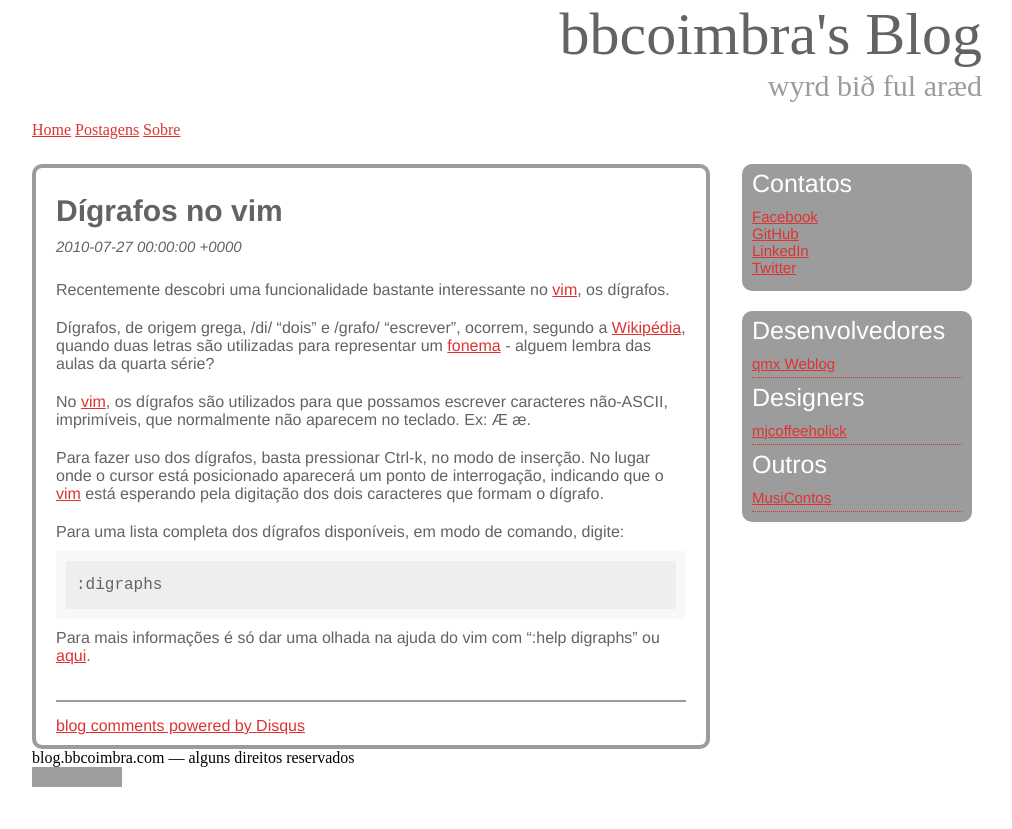
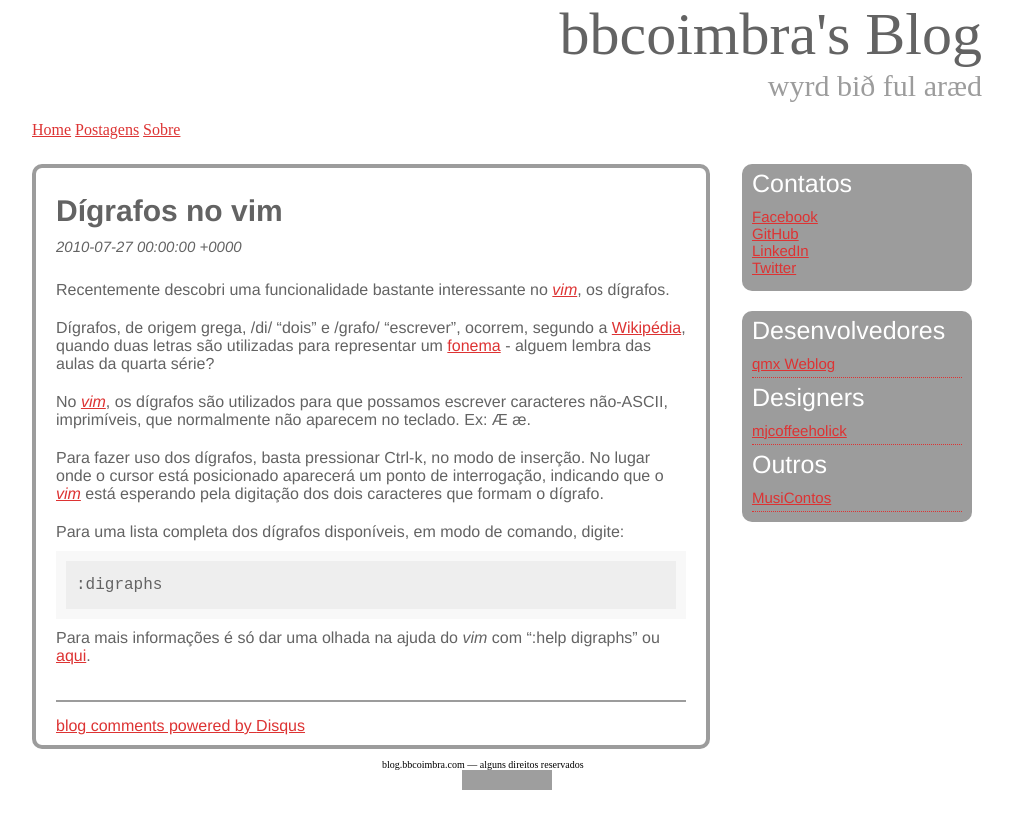
Before and after one commit to bbcoimbra/bbcoimbra.github.com, a Jekyll site: the page built from _posts/2010-07-27-digrafos-no-vim.markdown, in a window 1280 px wide. Shown: the top 829 px of the page, without its empty margins (133-1145 px from the left). Built offline with Jekyll 4.4.1, drawn with Linux system fonts in a browser that asks for light colours; nearby versions of some CDN libraries; Markdown is read by kramdown in place of the engine named in the settings; comment, search, counter and statistics services are not loaded; grey boxes are pictures that could not be loaded.

Commit message:
update css file

```diff
--- a/stylesheets/style.css
+++ b/stylesheets/style.css
@@ -222,94 +222,105 @@ body { background: white; }
 
 /* line 15, ../_sass/style.scss */
 a { color: #dd3333; }
+/* line 17, ../_sass/style.scss */
+a img { margin: 0 auto; }
 
-/* line 18, ../_sass/style.scss */
+/* line 22, ../_sass/style.scss */
 img { display: block; }
 
-/* line 20, ../_sass/style.scss */
+/* line 24, ../_sass/style.scss */
 .clear { clear: both; }
 
-/* line 22, ../_sass/style.scss */
+/* line 26, ../_sass/style.scss */
 #header { -webkit-border-radius: 10px; -moz-border-radius: 10px; border-radius: 10px; margin-bottom: 20px; }
-/* line 25, ../_sass/style.scss */
+/* line 29, ../_sass/style.scss */
 #header h1 { font-size: 60px; color: #636363; text-align: right; }
-/* line 31, ../_sass/style.scss */
+/* line 35, ../_sass/style.scss */
 #header h2 { font-size: 45px; }
-/* line 35, ../_sass/style.scss */
+/* line 39, ../_sass/style.scss */
 #header h3 { font-size: 30px; color: #9c9c9c; text-align: right; }
 
-/* line 42, ../_sass/style.scss */
+/* line 46, ../_sass/style.scss */
 .menu { margin-bottom: 25px; }
-/* line 44, ../_sass/style.scss */
+/* line 48, ../_sass/style.scss */
 .menu ul { list-style: none; }
-/* line 46, ../_sass/style.scss */
+/* line 50, ../_sass/style.scss */
 .menu ul li { display: inline; }
 
-/* line 52, ../_sass/style.scss */
+/* line 56, ../_sass/style.scss */
 #middle { color: #636363; font-family: helvetica, sans-serif; }
 
-/* line 57, ../_sass/style.scss */
+/* line 61, ../_sass/style.scss */
 #content { -webkit-border-radius: 10px; -moz-border-radius: 10px; border-radius: 10px; border: 4px solid #9c9c9c; padding: 10px 20px; }
 
-/* line 63, ../_sass/style.scss */
+/* line 67, ../_sass/style.scss */
 .nav_all_posts { margin-bottom: 20px; }
-/* line 65, ../_sass/style.scss */
+/* line 69, ../_sass/style.scss */
 .nav_all_posts h1 { margin: 20px 0 10px 0; font-size: 35px; }
 
-/* line 71, ../_sass/style.scss */
+/* line 75, ../_sass/style.scss */
 .post { padding-bottom: 25px; border-bottom: 2px solid #9c9c9c; margin-bottom: 15px; }
-/* line 75, ../_sass/style.scss */
+/* line 79, ../_sass/style.scss */
 .post header { margin: 1em 0; }
-/* line 77, ../_sass/style.scss */
+/* line 81, ../_sass/style.scss */
 .post header h1 { font-weight: bold; }
-/* line 80, ../_sass/style.scss */
+/* line 84, ../_sass/style.scss */
 .post header h3 { font-size: 15px; font-style: italic; }
-/* line 85, ../_sass/style.scss */
+/* line 89, ../_sass/style.scss */
 .post h1 { font-size: 30px; }
-/* line 88, ../_sass/style.scss */
+/* line 92, ../_sass/style.scss */
 .post h2 { margin: 20px 0 10px 0; font-size: 25px; }
-/* line 92, ../_sass/style.scss */
+/* line 96, ../_sass/style.scss */
 .post h3 { margin-top: 10px; font-size: 20px; }
-/* line 96, ../_sass/style.scss */
+/* line 100, ../_sass/style.scss */
 .post p { padding: 10px 0; position: relative; }
-/* line 99, ../_sass/style.scss */
+/* line 103, ../_sass/style.scss */
+.post p em { font-style: italic; }
+/* line 106, ../_sass/style.scss */
+.post p strong { font-weight: bold; }
+/* line 109, ../_sass/style.scss */
 .post p img { display: block; margin: 0 auto; }
-/* line 104, ../_sass/style.scss */
+/* line 114, ../_sass/style.scss */
 .post pre { margin: 10px 0; padding: 15px 0 15px 10px; background: #eee; color: #636363; font-family: currier-new, monospace; }
-/* line 111, ../_sass/style.scss */
+/* line 121, ../_sass/style.scss */
 .post ul { margin-left: 20px; }
 
-/* line 117, ../_sass/style.scss */
+/* line 127, ../_sass/style.scss */
 .nav_all_posts ul { list-style: none; }
 
-/* line 123, ../_sass/style.scss */
+/* line 132, ../_sass/style.scss */
+#container { position: relative; }
+/* line 134, ../_sass/style.scss */
+#container #footer { position: relative; display: block; width: 250px; margin: 10px auto 0; font-size: 10px; }
+
+/* line 143, ../_sass/style.scss */
 #banners { -webkit-border-radius: 10px; -moz-border-radius: 10px; border-radius: 10px; background: #9c9c9c; color: white; margin-bottom: 20px; padding: 5px 10px; font-size: 15px; }
 /* line 13, ../_sass/partials/_mixins.scss */
 #banners h1 { font-size: 25px; margin-bottom: 5px; }
 /* line 17, ../_sass/partials/_mixins.scss */
 #banners ul { list-style: none; padding: 5px 0 5px 0; margin: 5px 0; }
-/* line 125, ../_sass/style.scss */
+/* line 145, ../_sass/style.scss */
 #banners .banner { width: 210px; padding: 5px; margin: 0 auto; }
 
-/* line 130, ../_sass/style.scss */
+/* line 150, ../_sass/style.scss */
 #ads { -webkit-border-radius: 10px; -moz-border-radius: 10px; border-radius: 10px; background: #9c9c9c; color: white; margin-bottom: 20px; padding: 5px 10px; font-size: 15px; }
 /* line 13, ../_sass/partials/_mixins.scss */
 #ads h1 { font-size: 25px; margin-bottom: 5px; }
 /* line 17, ../_sass/partials/_mixins.scss */
 #ads ul { list-style: none; padding: 5px 0 5px 0; margin: 5px 0; }
 
-/* line 134, ../_sass/style.scss */
+/* line 154, ../_sass/style.scss */
 #contacts { -webkit-border-radius: 10px; -moz-border-radius: 10px; border-radius: 10px; background: #9c9c9c; color: white; margin-bottom: 20px; padding: 5px 10px; font-size: 15px; }
 /* line 13, ../_sass/partials/_mixins.scss */
 #contacts h1 { font-size: 25px; margin-bottom: 5px; }
 /* line 17, ../_sass/partials/_mixins.scss */
 #contacts ul { list-style: none; padding: 5px 0 5px 0; margin: 5px 0; }
 
-/* line 138, ../_sass/style.scss */
+/* line 158, ../_sass/style.scss */
 #blogroll { -webkit-border-radius: 10px; -moz-border-radius: 10px; border-radius: 10px; background: #9c9c9c; color: white; margin-bottom: 20px; padding: 5px 10px; font-size: 15px; }
 /* line 13, ../_sass/partials/_mixins.scss */
 #blogroll h1 { font-size: 25px; margin-bottom: 5px; }
 /* line 17, ../_sass/partials/_mixins.scss */
 #blogroll ul { list-style: none; padding: 5px 0 5px 0; margin: 5px 0; }
-/* line 140, ../_sass/style.scss */
+/* line 160, ../_sass/style.scss */
 #blogroll ul { border-bottom: 1px dotted #dd3333; }
```
